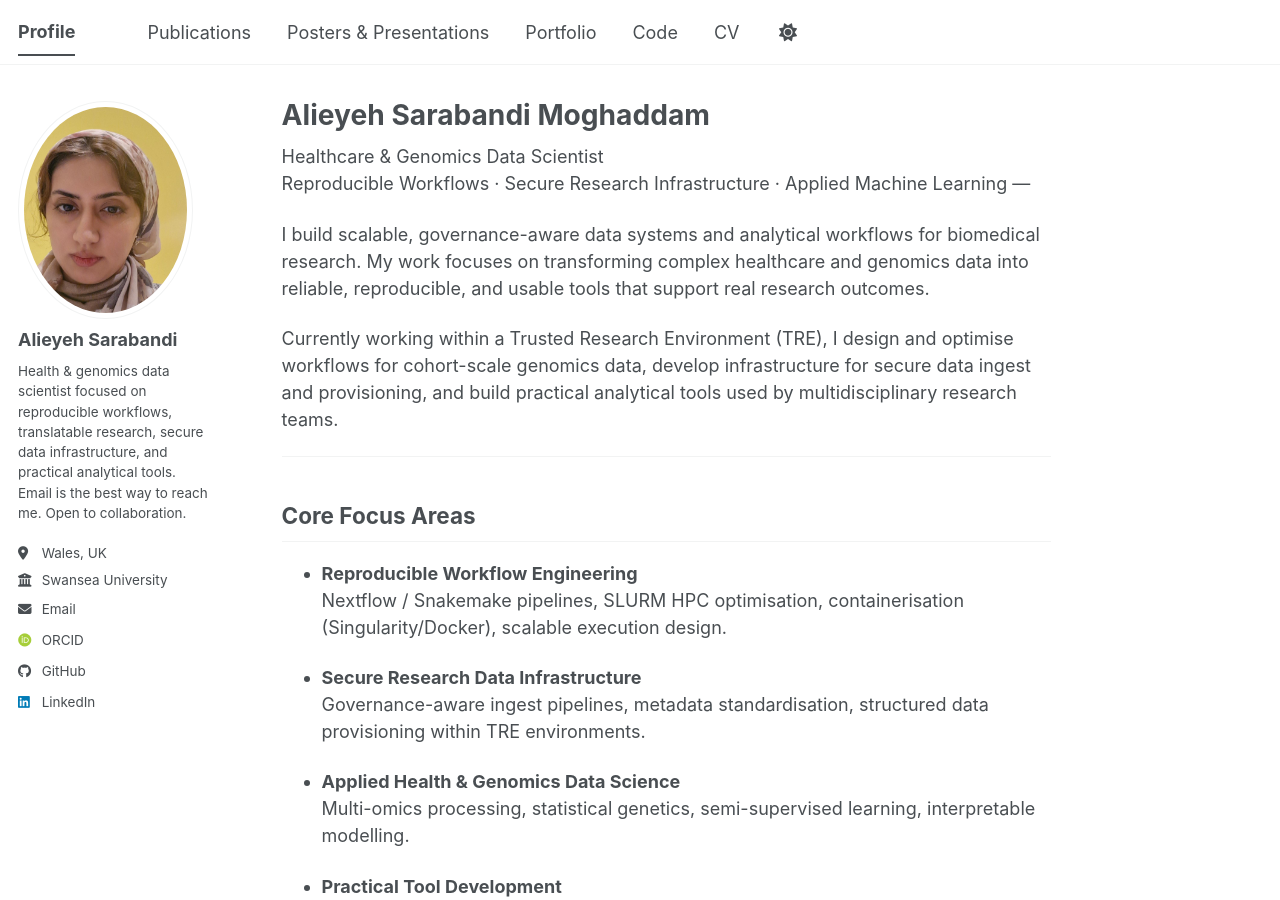
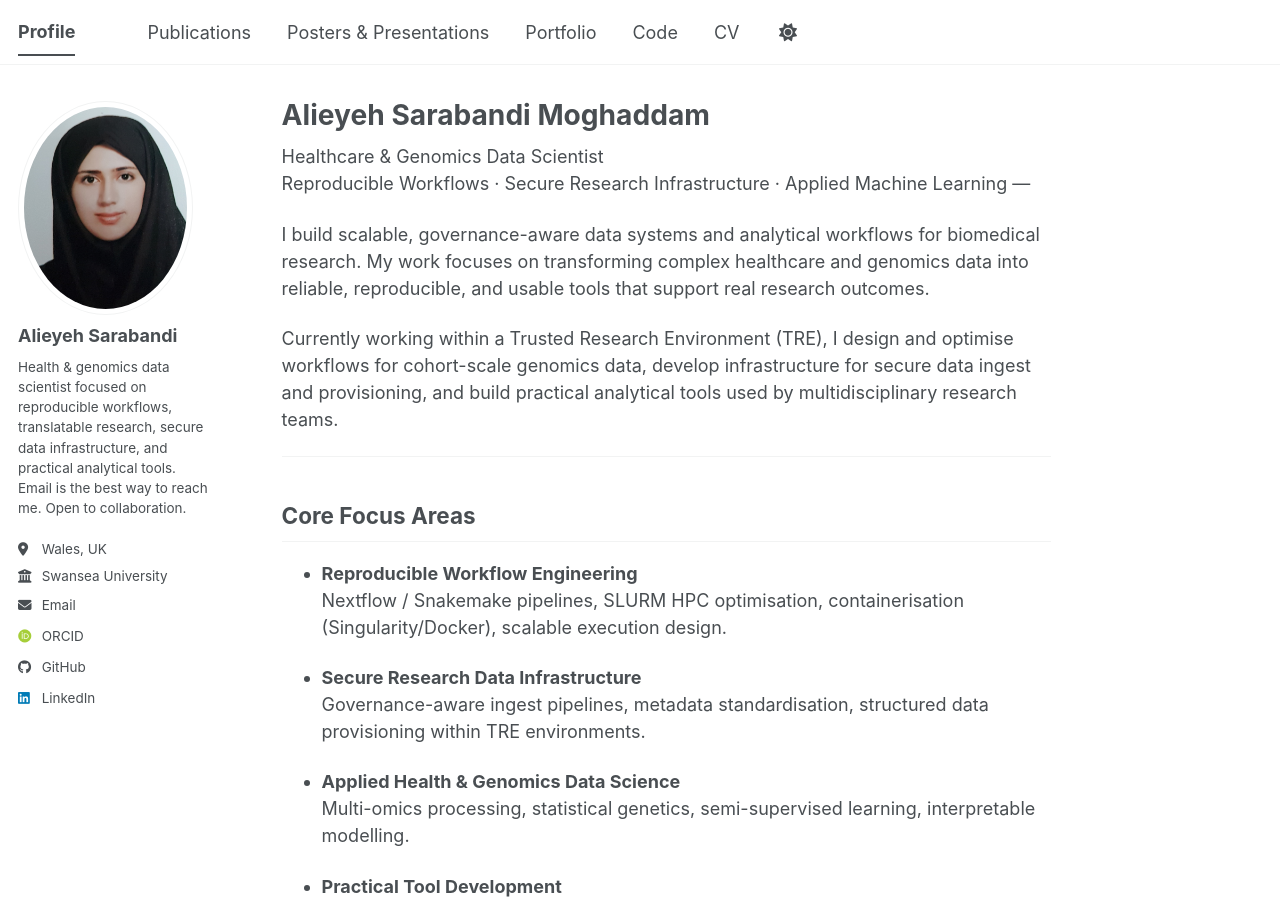
Before and after one commit to Alieyeh/alieyeh.github.io, a Jekyll site: the page built from _pages/about.md, in a window 1280 px wide and 900 px high. Built offline with Jekyll 4.4.1, drawn with Linux system fonts in a browser that asks for light colours; some web fonts are replaced; a script bundle is joined from its source files by our own code; library files that are not in the unit come from our copies.

Commit message:
Update _config.yml

```diff
--- a/_config.yml
+++ b/_config.yml
@@ -23,7 +23,7 @@ repository               : "Alieyeh/alieyeh.github.io"
 #               Additional customization can be done by editing /_includes/author-profile.html
 author:
   # Biographic information
-  avatar           : "pfp1.jpg"
+  avatar           : "pfp3.jpg"
   name             : "Alieyeh Sarabandi"
   pronouns         : # example: "she/her"
   bio              : "Health & genomics data scientist focused on reproducible workflows, translatable research, secure data infrastructure, and practical analytical tools. Email is the best way to reach me. Open to collaboration."
```
